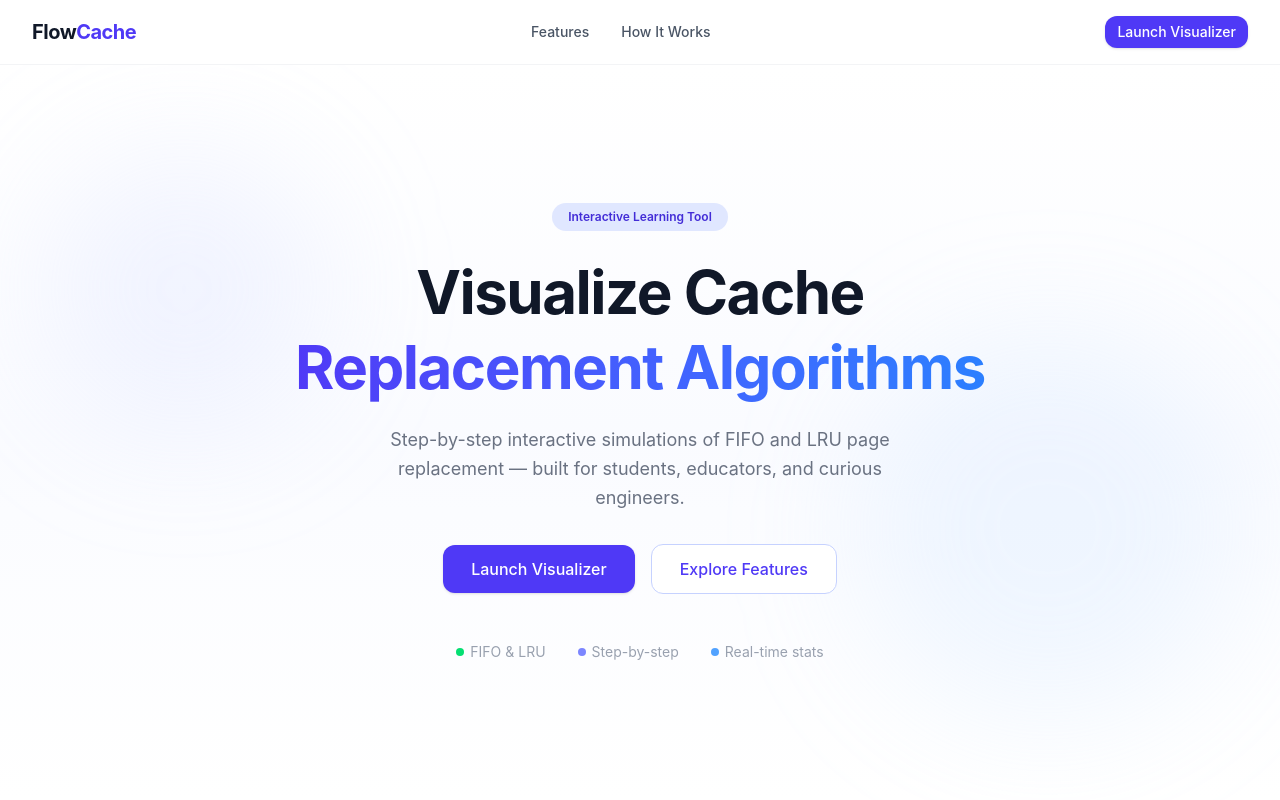
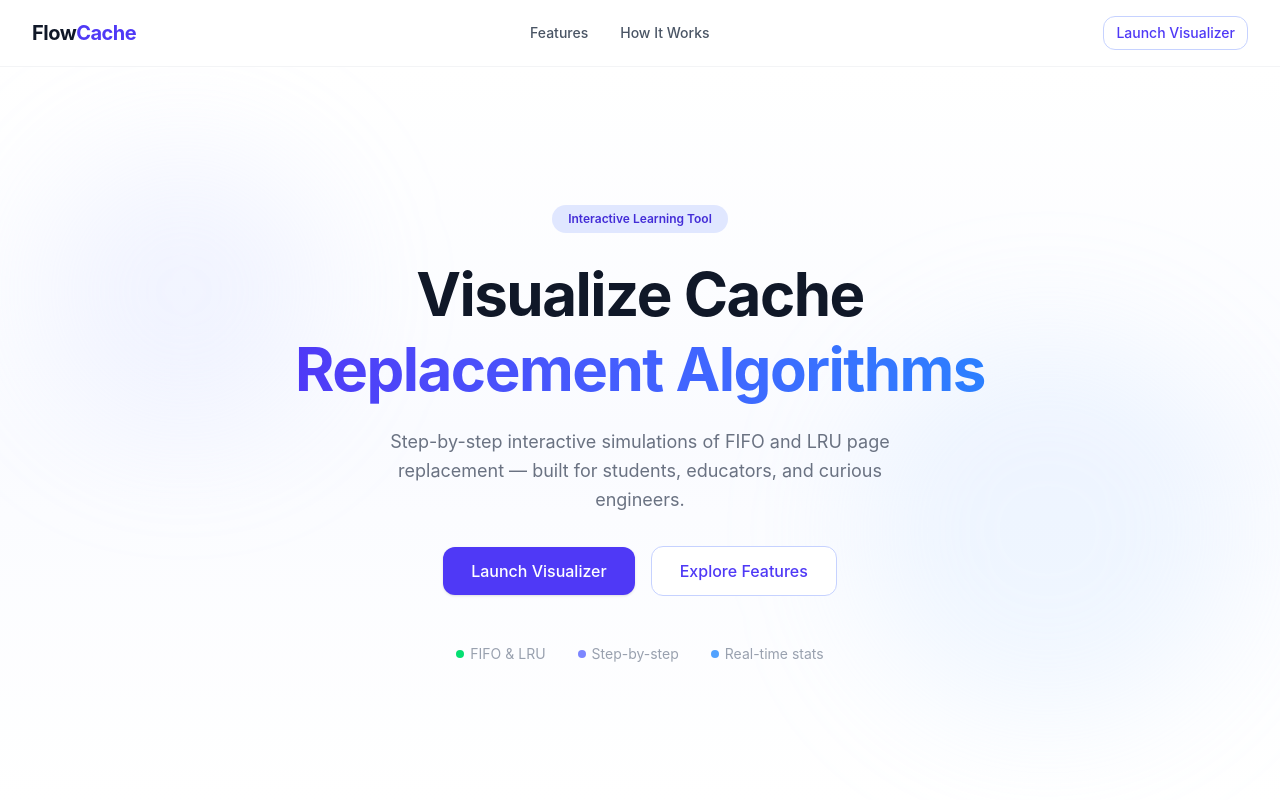
Before and after one commit to imKenth/kdryl-flowchache, a React (Vite) app: page / in a window 1280 px wide. Shown: the top 800 px of the page. Built offline with nearby package versions, Linux system fonts and the light colour scheme.

Commit message:
hide Launch Visualizer button when already on visualizer page

```diff
--- a/src/components/landing/Navbar.tsx
+++ b/src/components/landing/Navbar.tsx
@@ -1,5 +1,5 @@
 import { useState } from 'react'
-import { useNavigate } from 'react-router-dom'
+import { useNavigate, useLocation } from 'react-router-dom'
 import Button from '../ui/Button'
 
 const links = [
@@ -10,6 +10,9 @@ const links = [
 export default function Navbar() {
   const [open, setOpen] = useState(false)
   const navigate = useNavigate()
+  const location = useLocation()
+
+  const isVisualizer = location.pathname.includes("/visualizer")
 
   function scrollTo(id: string) {
     if (location.pathname !== '/') {
@@ -39,11 +42,13 @@ export default function Navbar() {
           ))}
         </nav>
 
-        <div className="hidden md:block">
-          <Button size="sm" onClick={() => navigate('/visualizer')}>
-            Launch Visualizer
-          </Button>
-        </div>
+        {!isVisualizer && (
+          <div className="hidden md:block">
+            <Button size="sm" variant="secondary" onClick={() => navigate('/visualizer')}>
+              Launch Visualizer
+            </Button>
+          </div>
+          )}
 
         <button
           type="button"
```
